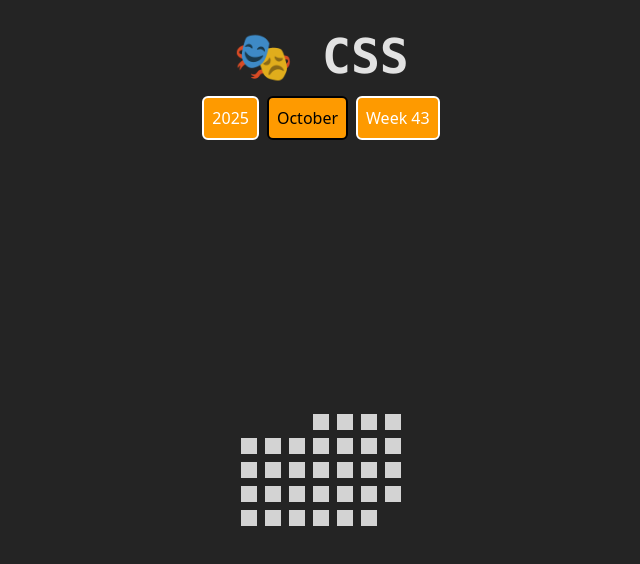
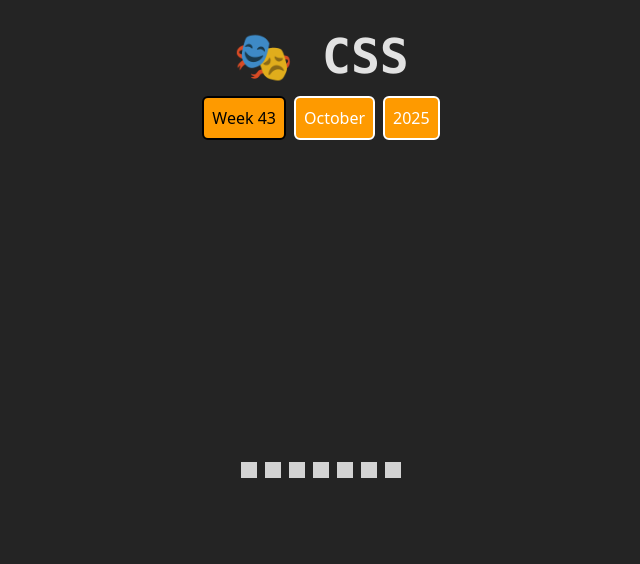
Before and after one commit to EliranSun/blocks-v2, a React (Vite) app: page / in a window 1280 px wide. Shown: the top 564 px of the page, without its empty margins (319-959 px from the left). Built offline with nearby package versions, Linux system fonts and the light colour scheme.

Commit message:
Week as default

```diff
--- a/src/App.jsx
+++ b/src/App.jsx
@@ -10,7 +10,7 @@ const today = new Date();
 
 function App() {
   const [habit, setHabit] = useState(Habits.Css);
-  const [view, setView] = useState(View.MONTH);
+  const [view, setView] = useState(View.WEEK);
 
   return (
     <section className={classNames('flex items-center justify-center flex-col gap-8 p-8', {
@@ -29,10 +29,10 @@ function App() {
         </h1>
         <div className='flex gap-2 w-full justify-center'>
           <Button
-            active={view === View.YEAR}
+            active={view === View.WEEK}
             color={habit.color}
-            onClick={() => setView(View.YEAR)}>
-            {format(today, 'yyyy')}
+            onClick={() => setView(View.WEEK)}>
+            Week {format(today, 'ww')}
           </Button>
           <Button
             active={view === View.MONTH}
@@ -41,10 +41,10 @@ function App() {
             {format(today, 'MMMM')}
           </Button>
           <Button
-            active={view === View.WEEK}
+            active={view === View.YEAR}
             color={habit.color}
-            onClick={() => setView(View.WEEK)}>
-            Week {format(today, 'ww')}
+            onClick={() => setView(View.YEAR)}>
+            {format(today, 'yyyy')}
           </Button>
         </div>
       </div>
```
